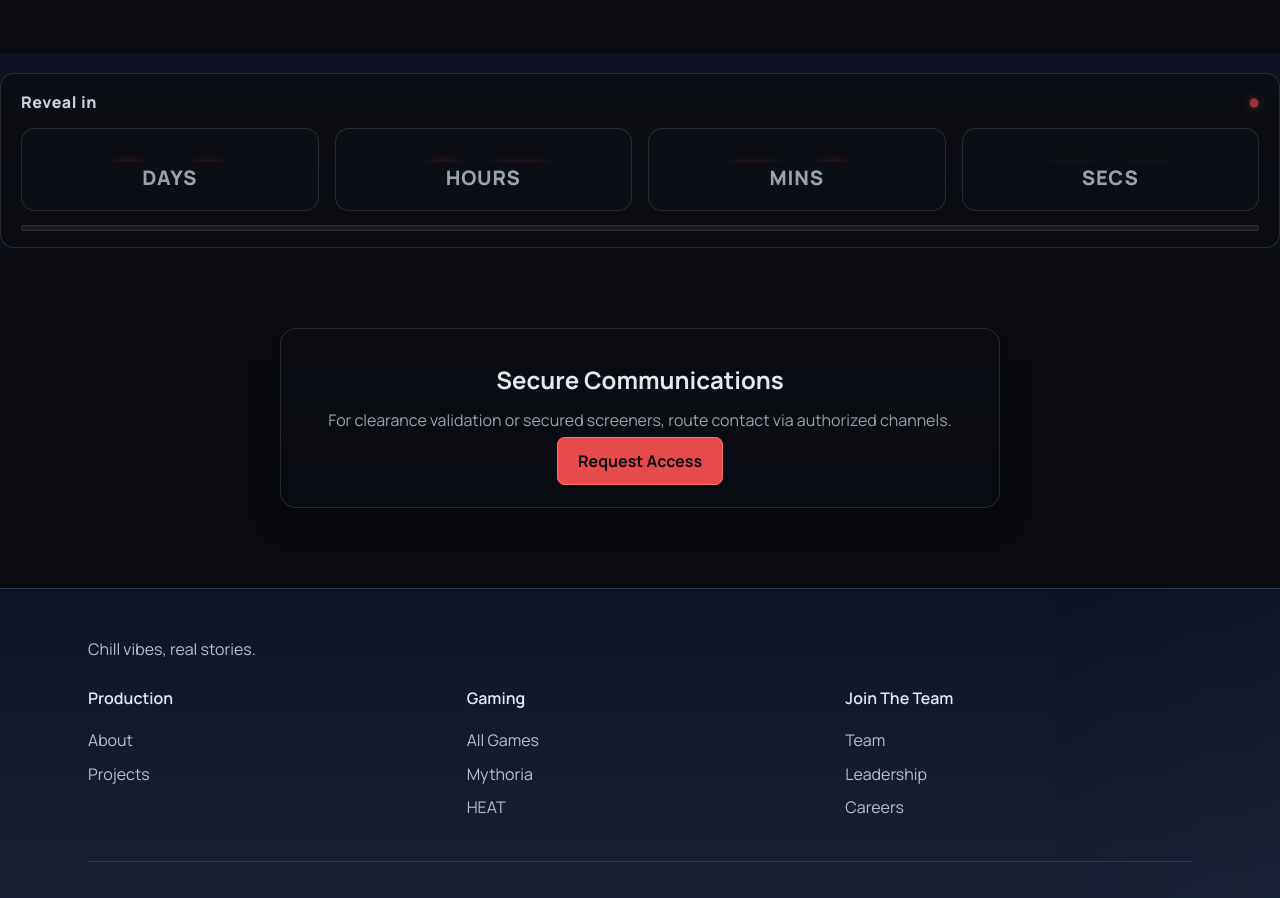
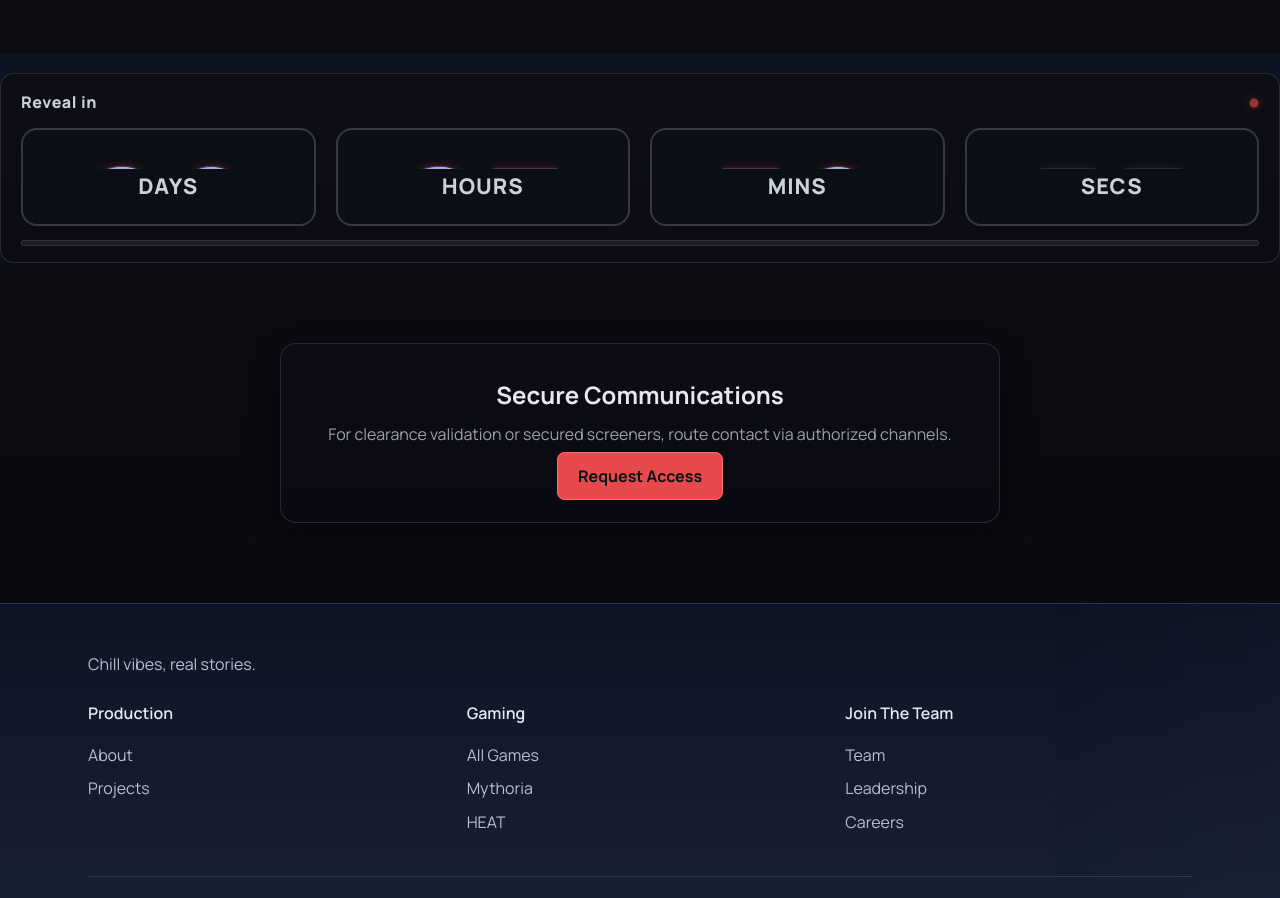
Before and after one commit to natxeula/OceanCrest, a Next.js app: page /classified in a window 1280 px wide. Shown: the part 1080-1978 px from the top of the page. Built offline with nearby package versions, Linux system fonts and the light colour scheme.

Commit message:
Increase thickness/weight of countdown visuals
cgen-38d034439a58472e9ebc8f0686e8798b

```diff
--- a/app/enhancements.css
+++ b/app/enhancements.css
@@ -282,16 +282,16 @@ body.has-notification {
 .scp-countdown.epic .scp-beacon.ok { background: #4caf50; box-shadow: 0 0 12px rgba(76,175,80,0.6); animation: none; }
 @keyframes beacon { 0%,100% { opacity: 0.6; transform: scale(0.9);} 50% { opacity: 1; transform: scale(1);} }
 
-.scp-time-grid { display: grid; grid-template-columns: repeat(4, minmax(120px, 1fr)); gap: 1rem; }
-.scp-time-box { background: #0b0e14; border: 1px solid rgba(255,255,255,0.12); border-radius: 14px; padding: 1rem 0.75rem; text-align: center; position: relative; overflow: hidden; }
-.scp-time-box .scp-time-value { display: block; font-size: clamp(3rem, 12vw, 8rem); line-height: 1; font-weight: 900; color: #e6e8ee; letter-spacing: 1px; }
-.scp-time-box .scp-time-unit { display: block; font-size: clamp(0.9rem, 2vw, 1.25rem); color: #9aa1ad; font-weight: 800; letter-spacing: 0.8px; text-transform: uppercase; }
-.scp-time-box.revealed .scp-time-value { color: var(--success-color); }
+.scp-time-grid { display: grid; grid-template-columns: repeat(4, minmax(160px, 1fr)); gap: 1.25rem; }
+.scp-time-box { background: #0b0e14; border: 2px solid rgba(255,255,255,0.18); border-radius: 16px; padding: 1.25rem 1rem; text-align: center; position: relative; overflow: hidden; }
+.scp-time-box .scp-time-value { display: block; font-size: clamp(3.5rem, 12vw, 9rem); line-height: 0.95; font-weight: 900; color: #e6e8ee; letter-spacing: 1.2px; text-shadow: 0 0 2px rgba(230,234,255,0.5), 0 0 12px rgba(230,74,74,0.18); }
+.scp-time-box .scp-time-unit { display: block; font-size: clamp(1rem, 2.2vw, 1.35rem); color: #cbd2dc; font-weight: 900; letter-spacing: 1px; text-transform: uppercase; }
+.scp-time-box.revealed .scp-time-value { color: var(--success-color); text-shadow: 0 0 10px rgba(129,199,132,0.35); }
 
 /* Sliding ticker */
-.sv-container { height: 1.05em; overflow: hidden; position: relative; }
+.sv-container { height: 1.2em; overflow: hidden; position: relative; }
 .sv-track { display: flex; flex-direction: column; transform: translateY(-100%); animation: svDown 600ms cubic-bezier(0.22, 1, 0.36, 1) both; }
-.sv-prev { opacity: 0.65; }
+.sv-prev { opacity: 0.35; filter: blur(0.5px); }
 @keyframes svDown { from { transform: translateY(-100%); } to { transform: translateY(0); } }
 
 /* Glitch effect */
```
